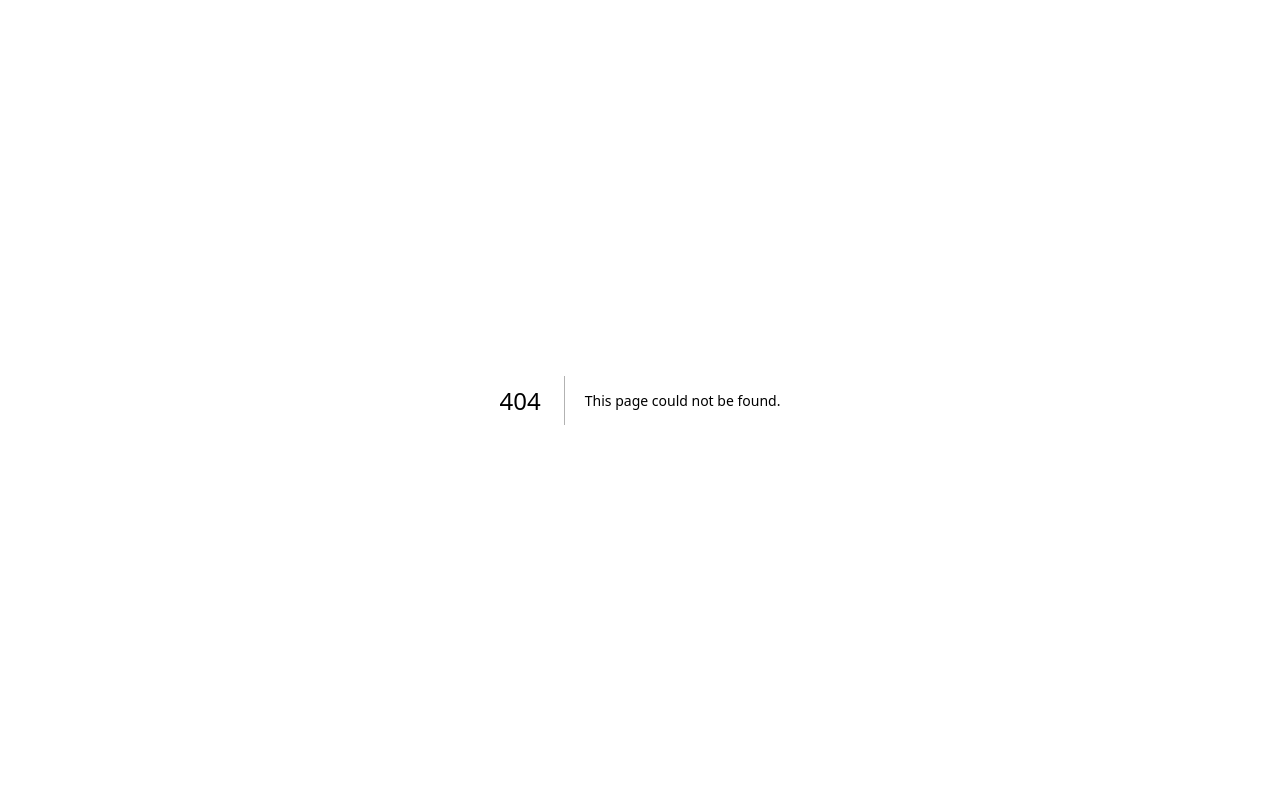
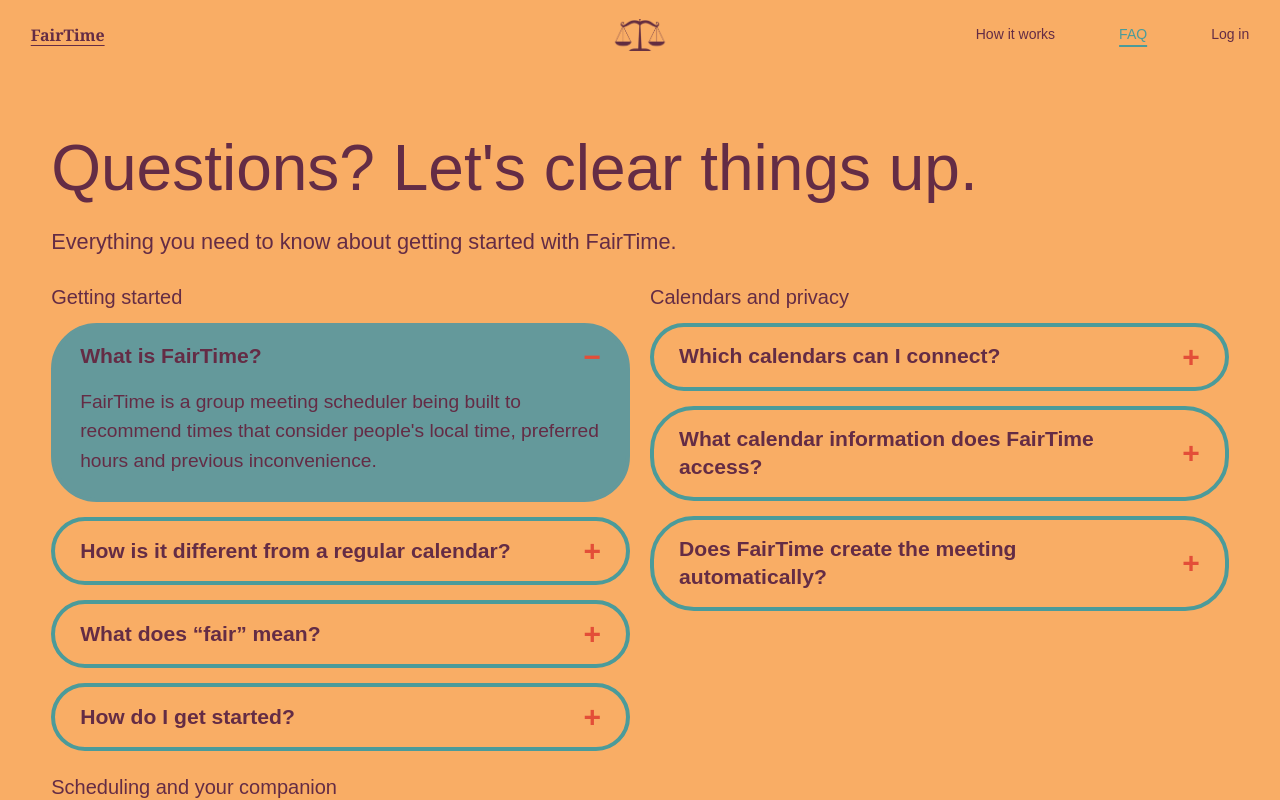
Before and after one commit to yusiaeng/fairtime, a Next.js app: page /faq in a window 1280 px wide. Before the commit this address had no page. Shown: the top 800 px of the page. Built offline with nearby package versions, Linux system fonts and the light colour scheme; a web font is replaced by a local one.

Commit message:
Build FAQ accordion page from Figma

```diff
--- /dev/null
+++ b/src/app/faq/page.tsx
@@ -0,0 +1,92 @@
+"use client";
+
+import { useState } from "react";
+import Link from "next/link";
+import Image from "next/image";
+
+type FAQItem = { question: string; answer: string };
+const sections: { title: string; items: FAQItem[] }[] = [
+  {
+    title: "Getting started",
+    items: [
+      { question: "What is FairTime?", answer: "FairTime is a group meeting scheduler being built to recommend times that consider people's local time, preferred hours and previous inconvenience." },
+      { question: "How is it different from a regular calendar?", answer: "A calendar shows commitments. FairTime's fairness engine ranks possible meeting slots by how inconvenient they are for the group, instead of simply picking the earliest." },
+      { question: "What does “fair” mean?", answer: "Among feasible slots, FairTime's algorithm prioritises the lowest maximum accumulated inconvenience across participants, then the lowest total, then the earliest time." },
+      { question: "How do I get started?", answer: "The intended flow is to sign in, connect a calendar, set your preferences and create a group meeting. Sign-in and live calendar onboarding are still being developed." },
+    ],
+  },
+  {
+    title: "Calendars and privacy",
+    items: [
+      { question: "Which calendars can I connect?", answer: "Google Calendar and Outlook are planned. Live calendar connection is not yet available in this version." },
+      { question: "What calendar information does FairTime access?", answer: "The planned integration uses availability to find feasible meeting times. Exact permissions, storage and privacy behaviour need to be reviewed once calendar authorisation is implemented." },
+      { question: "Does FairTime create the meeting automatically?", answer: "Not yet. Calendar event creation is planned but is not connected in the current website." },
+    ],
+  },
+  {
+    title: "Scheduling and your companion",
+    items: [
+      { question: "Do I need the browser extension?", answer: "No extension is required to view this website. A Chrome side-panel companion is planned, but it isn't available to install yet." },
+      { question: "Can I customise my companion?", answer: "Companion customisation is planned and hasn't been implemented yet." },
+      { question: "What happens if no time suits everyone?", answer: "FairTime's ranking engine needs feasible meeting slots to make recommendations. If there are none, a new time window or different constraints will need to be tried; the full scheduling flow is still being built." },
+    ],
+  },
+];
+
+export default function FAQPage() {
+  const [openQuestion, setOpenQuestion] = useState<string | null>("What is FairTime?");
+  const [loginOpen, setLoginOpen] = useState(false);
+
+  return (
+    <div className="faq-page">
+      <header className="site-header">
+        <Link href="/" className="wordmark" aria-label="FairTime home">FairTime</Link>
+        <Link href="/" className="header-mark" aria-label="FairTime home"><Image src="/fairtime-logo.png" alt="" width={64} height={38} /></Link>
+        <nav className="site-nav" aria-label="Main navigation">
+          <Link href="/how-it-works">How it works</Link>
+          <Link href="/faq" aria-current="page">FAQ</Link>
+          <button type="button" onClick={() => setLoginOpen(true)}>Log in</button>
+        </nav>
+      </header>
+
+      <main className="faq-main">
+        <h1>Questions? Let&apos;s clear things up.</h1>
+        <p className="faq-intro">Everything you need to know about getting started with FairTime.</p>
+        <div className="faq-sections">
+          {sections.map((section) => (
+            <section className="faq-section" key={section.title} aria-label={section.title}>
+              <h2>{section.title}</h2>
+              <div className="faq-items">
+                {section.items.map((item) => {
+                  const expanded = openQuestion === item.question;
+                  return (
+                    <article className={`faq-item ${expanded ? "is-open" : ""}`} key={item.question}>
+                      <h3>
+                        <button type="button" aria-expanded={expanded} onClick={() => setOpenQuestion(expanded ? null : item.question)}>
+                          <span>{item.question}</span>
+                          <span className="faq-symbol" aria-hidden="true">{expanded ? "−" : "+"}</span>
+                        </button>
+                      </h3>
+                      {expanded && <p>{item.answer}</p>}
+                    </article>
+                  );
+                })}
+              </div>
+            </section>
+          ))}
+        </div>
+        <p className="faq-tagline">Your calendar knows when you&apos;re free. FairTime knows what&apos;s fair.</p>
+      </main>
+
+      {loginOpen && (
+        <div className="dialog-backdrop" onClick={() => setLoginOpen(false)}>
+          <section className="info-dialog" role="dialog" aria-modal="true" aria-labelledby="faq-login-title" onClick={(event) => event.stopPropagation()}>
+            <button className="dialog-close" type="button" aria-label="Close dialog" onClick={() => setLoginOpen(false)}>×</button>
+            <h2 id="faq-login-title">Log in</h2>
+            <p>Authentication is not connected yet. We’ll link this button to the real sign-in flow once it is ready.</p>
+          </section>
+        </div>
+      )}
+    </div>
+  );
+}
```
